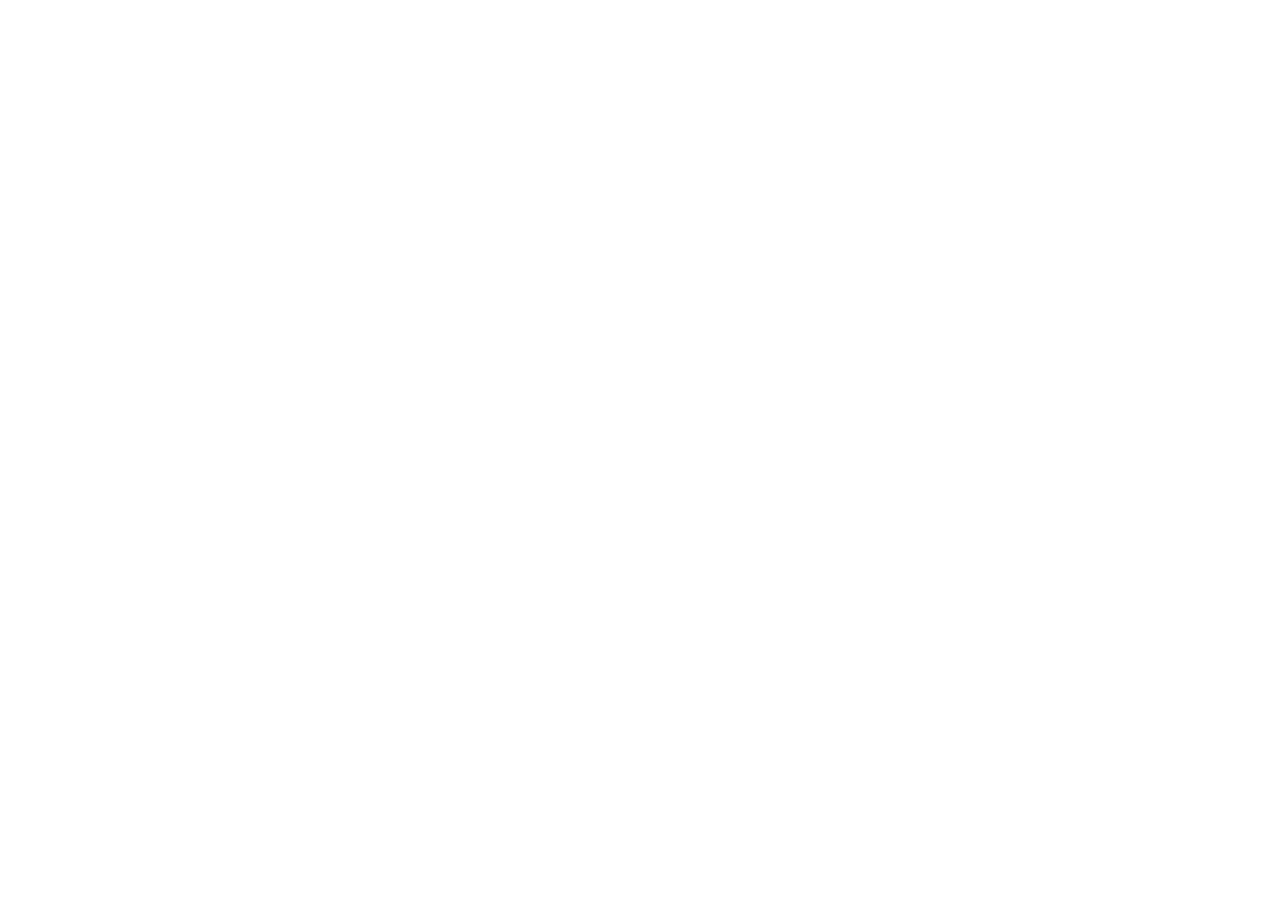
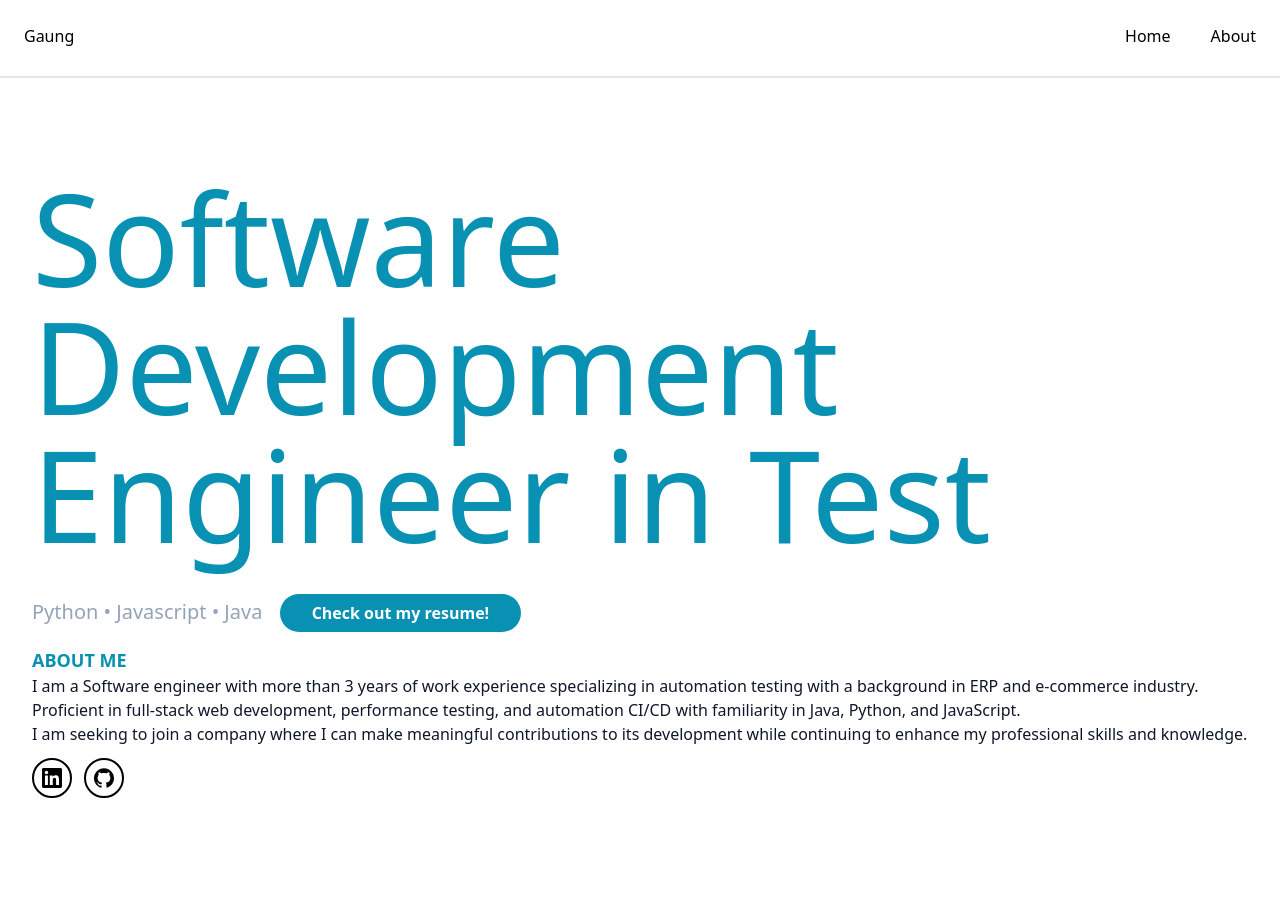
Before and after one commit to gaungj/personal-site, a website: page src/index.html in a window 1280 px wide. Before the commit the page ends 800 px from the top, so only its background shows below. Drawn offline with Linux system fonts and the light colour scheme.

Commit message:
feat: initial page header, home, and about sections

```diff
--- /dev/null
+++ b/css/resetter.css
@@ -0,0 +1,11 @@
+h1,
+h2,
+h3,
+h4,
+h5,
+h6,
+body,
+p {
+  margin: 0;
+  padding: 0;
+}
--- a/package.json
+++ b/package.json
@@ -4,7 +4,7 @@
   "main": "index.js",
   "type": "module",
   "scripts": {
-    "test": "echo \"Error: no test specified\" && exit 1"
+    "tw:run": "npx tailwindcss -i ./src/input.css -o ./dist/output.css --watch"
   },
   "keywords": [],
   "author": "",
--- a/src/index.html
+++ b/src/index.html
@@ -3,7 +3,105 @@
   <head>
     <meta charset="UTF-8" />
     <meta name="viewport" content="width=device-width, initial-scale=1.0" />
+    <link rel="stylesheet" href="../dist/output.css" />
     <title>Document</title>
   </head>
-  <body></body>
+  <body>
+    <header class="header">
+      <!-- NAV -->
+      <nav
+        class="navbar container mx-auto flex justify-between items-center p-6"
+      >
+        <a href="#home" class="font-normal">Gaung</a>
+        <div class="font-medium flex gap-10">
+          <a href="#home">Home</a>
+          <a href="#about">About</a>
+        </div>
+      </nav>
+    </header>
+    <!-- Hero Section -->
+    <section id="home" class="pt-24">
+      <div class="container">
+        <div class="flex flex-wrap">
+          <div class="w-full self-center px-4">
+            <!-- <h1 class="font-bold text-dark text-9xl mb-2">Gaung</h1> -->
+            <h2 class="font-medium text-primary text-9xl mb-10">
+              Software Development Engineer in Test
+            </h2>
+            <p class="font-xl text-slate-400 mb-5 text-xl">
+              Python • Javascript • Java
+              <a
+                href="../assets/Resume-Gaung.pdf"
+                target="_blank"
+                class="ml-3 text-base font-semibold text-white bg-primary py-2 px-8 rounded-full hover:shadow-lg hover:opacity-80 transition duration-300 ease-in-out"
+                >Check out my resume!</a
+              >
+            </p>
+          </div>
+        </div>
+      </div>
+    </section>
+    <!-- Hero Section End -->
+
+    <!-- About Section -->
+    <section id="about" class="pt -24 pb-28">
+      <div class="container">
+        <div class="flex flex-wrap">
+          <div class="w-full px-4 mb-3">
+            <h4 class="font-bold uppercase text-primary text-lg">About Me</h4>
+            <p class="font-medium text-dark">
+              I am a Software engineer with more than 3 years of work experience
+              specializing in automation testing with a background in ERP and
+              e-commerce industry.
+              <br />
+              Proficient in full-stack web development, performance testing, and
+              automation CI/CD with familiarity in Java, Python, and JavaScript.
+              <br />I am seeking to join a company where I can make meaningful
+              contributions to its development while continuing to enhance my
+              professional skills and knowledge.
+            </p>
+          </div>
+          <div class="flex items-center px-4">
+            <a
+              href="https://linkedin.com/gaungj"
+              target="_blank"
+              class="w-10 h-10 p-1 border-2 mr-3 rounded-full border-black flex justify-center items-center hover:border-primary hover:bg-primary hover:text-white"
+            >
+              <svg
+                role="img"
+                viewBox="0 0 24 24"
+                width="20"
+                class="fill-current"
+                xmlns="http://www.w3.org/2000/svg"
+              >
+                <title>LinkedIn</title>
+                <path
+                  d="M20.447 20.452h-3.554v-5.569c0-1.328-.027-3.037-1.852-3.037-1.853 0-2.136 1.445-2.136 2.939v5.667H9.351V9h3.414v1.561h.046c.477-.9 1.637-1.85 3.37-1.85 3.601 0 4.267 2.37 4.267 5.455v6.286zM5.337 7.433c-1.144 0-2.063-.926-2.063-2.065 0-1.138.92-2.063 2.063-2.063 1.14 0 2.064.925 2.064 2.063 0 1.139-.925 2.065-2.064 2.065zm1.782 13.019H3.555V9h3.564v11.452zM22.225 0H1.771C.792 0 0 .774 0 1.729v20.542C0 23.227.792 24 1.771 24h20.451C23.2 24 24 23.227 24 22.271V1.729C24 .774 23.2 0 22.222 0h.003z"
+                />
+              </svg>
+              <title>linkedIn</title>
+            </a>
+            <a
+              href="https://github.com/gaungj"
+              target="_blank"
+              class="w-10 h-10 p-1 border-2 mr-3 rounded-full border-black flex justify-center items-center hover:border-primary hover:bg-primary hover:text-white"
+            >
+              <svg
+                role="img"
+                viewBox="0 0 24 24"
+                width="20"
+                class="fill-current"
+                xmlns="http://www.w3.org/2000/svg"
+              >
+                <title>GitHub</title>
+                <path
+                  d="M12 .297c-6.63 0-12 5.373-12 12 0 5.303 3.438 9.8 8.205 11.385.6.113.82-.258.82-.577 0-.285-.01-1.04-.015-2.04-3.338.724-4.042-1.61-4.042-1.61C4.422 18.07 3.633 17.7 3.633 17.7c-1.087-.744.084-.729.084-.729 1.205.084 1.838 1.236 1.838 1.236 1.07 1.835 2.809 1.305 3.495.998.108-.776.417-1.305.76-1.605-2.665-.3-5.466-1.332-5.466-5.93 0-1.31.465-2.38 1.235-3.22-.135-.303-.54-1.523.105-3.176 0 0 1.005-.322 3.3 1.23.96-.267 1.98-.399 3-.405 1.02.006 2.04.138 3 .405 2.28-1.552 3.285-1.23 3.285-1.23.645 1.653.24 2.873.12 3.176.765.84 1.23 1.91 1.23 3.22 0 4.61-2.805 5.625-5.475 5.92.42.36.81 1.096.81 2.22 0 1.606-.015 2.896-.015 3.286 0 .315.21.69.825.57C20.565 22.092 24 17.592 24 12.297c0-6.627-5.373-12-12-12"
+                />
+              </svg>
+            </a>
+          </div>
+        </div>
+      </div>
+    </section>
+  </body>
 </html>
--- /dev/null
+++ b/src/input.css
@@ -0,0 +1,26 @@
+@tailwind base;
+@tailwind components;
+@tailwind utilities;
+
+@layer base {
+  .header {
+    position: sticky;
+    top: 0;
+    left: 0;
+    backdrop-filter: blur(10px);
+    display: flex;
+    justify-content: space-between;
+    align-items: center;
+    z-index: 10;
+    @apply border-b-2;
+  }
+
+  .navbar a {
+    border-bottom: 4px solid transparent;
+  }
+
+  .navbar a:hover,
+  .navbar a:active {
+    @apply hover:text-primary cursor-pointer border-b-4 border-solid border-primary;
+  }
+}
--- a/tailwind.config.js
+++ b/tailwind.config.js
@@ -1,8 +1,22 @@
 /** @type {import('tailwindcss').Config} */
 module.exports = {
-  content: [],
+  content: ["./src/**/*.{html,js}"],
   theme: {
-    extend: {},
+    container: {
+      center: true,
+      padding: "16px",
+    },
+    extend: {
+      colors: {
+        primary: "#0891b2",
+        secondary: "#e0f2fe",
+        tersier: "#64748b",
+        dark: "#0f172a",
+      },
+      screens: {
+        "2xl": "1320px",
+      },
+    },
   },
   plugins: [],
-}
+};
```
Also changed, not shown: dist/output.css (added), 1 other file.
